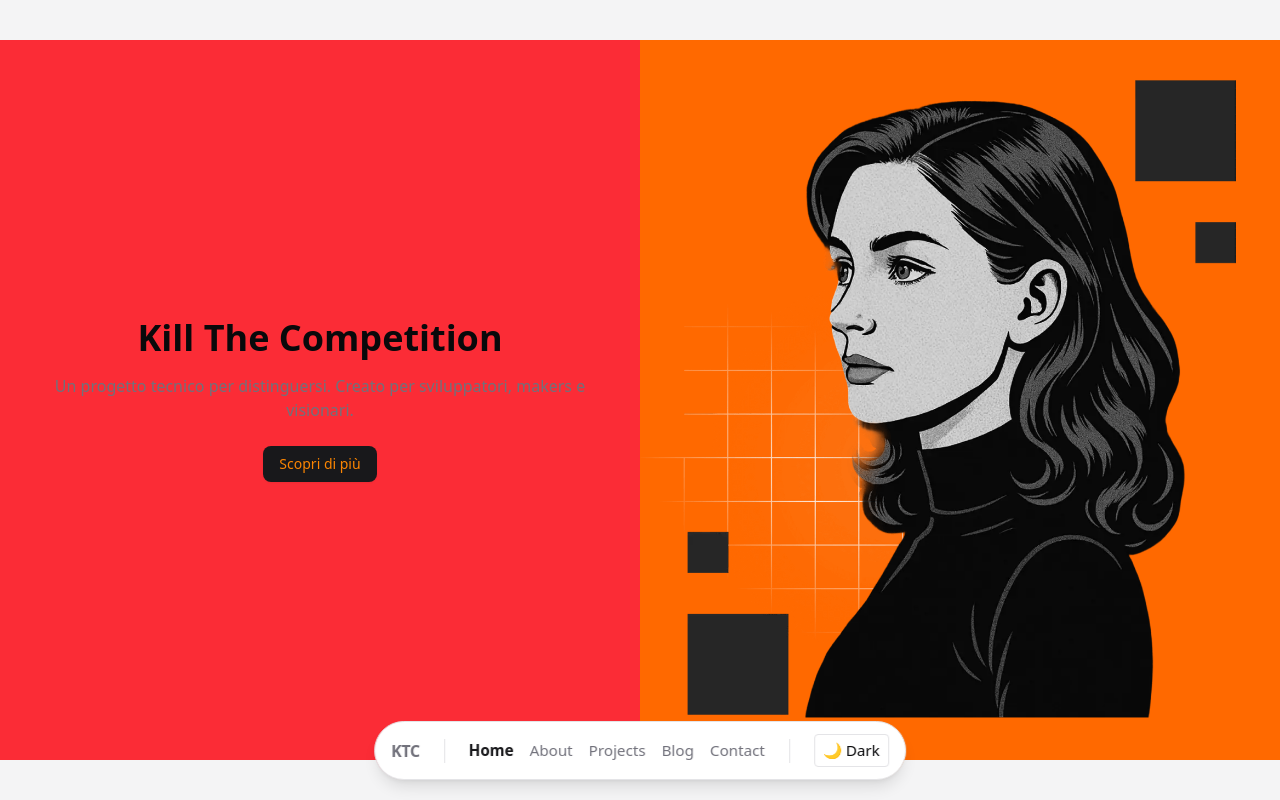
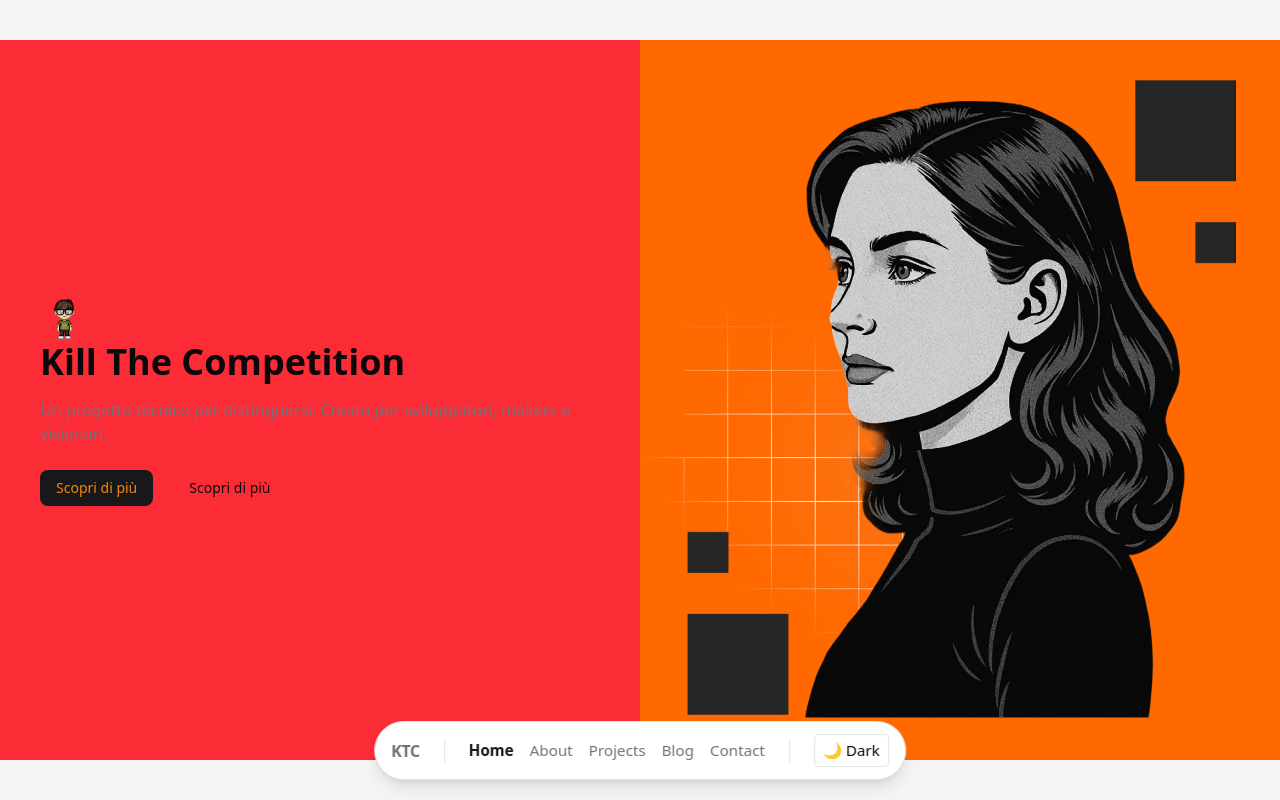
Before and after one commit to ionutbirlad/project-ktc, a Next.js app: page / in a window 1280 px wide. Shown: the top 800 px of the page. Built offline with nearby package versions, Linux system fonts and the light colour scheme.

Commit message:
style: added details

```diff
--- a/src/components/home/HeroSection.tsx
+++ b/src/components/home/HeroSection.tsx
@@ -6,6 +6,7 @@
 
 import Image from "next/image";
 import heroPhoto from "@/assets/images/home_hero-section.webp";
+import mePixelArt from "@/assets/images/me.png";
 
 type HeroSectionProps = {
   extraStyle?: string;
@@ -18,12 +19,23 @@
       <AspectRatio ratio={16 / 9} className="bg-muted">
         <div className="max-w-screen-xl mx-auto flex h-full">
           <div className="w-1/2 h-full bg-red-500">
-            <div className="h-full content-center py-16 text-center">
+            <div className="h-full content-center px-10 py-16">
+              <Image
+                src={mePixelArt}
+                alt="Pixel Art di Ionut Birlad"
+                className="object-contain w-12 block"
+                priority
+              />
               <h1 className="text-4xl font-bold mb-4">Kill The Competition</h1>
-              <p className="text-muted-foreground max-w-xl mx-auto mb-6">
+              <p className="text-muted-foreground mx-auto mb-6">
                 Un progetto tecnico per distinguersi. Creato per sviluppatori, makers e visionari.
               </p>
-              <Button>Scopri di più</Button>
+              <div>
+                <Button>Scopri di più</Button>
+                <Button className="ml-5" variant="ghost">
+                  Scopri di più
+                </Button>
+              </div>
             </div>
           </div>
           <div className="w-1/2 h-full bg-orange-500 justify-center content-center">
```
Also changed, not shown: src/assets/images/me.png (added).
